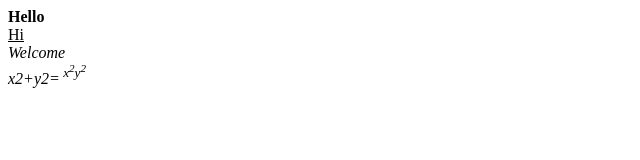
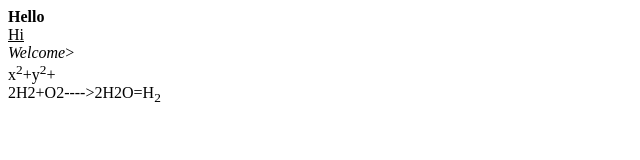
Before and after one commit to iamneo-production/cddfeaffeadaeccdffeecabfeedab, a website: page public/index.html in a window 1280 px wide. Shown: the whole page, without its empty margins (0-640 px from the left). Drawn offline with Linux system fonts and the light colour scheme.

Commit message:
Backup Commit

```diff
--- a/public/index.html
+++ b/public/index.html
@@ -1 +1 @@
-<html><body><b>Hello</b><br><u>Hi</u><br><i>Welcome<i><br>x2+y2=<sup> x<sup>2</sup>y<sup>2</sup></I></body></html>
+<html><body><b>Hello</b><br><u>Hi</u><br><i>Welcome</i>><br> x<sup>2</sup>+y<sup>2</sup>+<br>2H2+O2---->2H2O=H<sub>2</sub></body></html>
```
